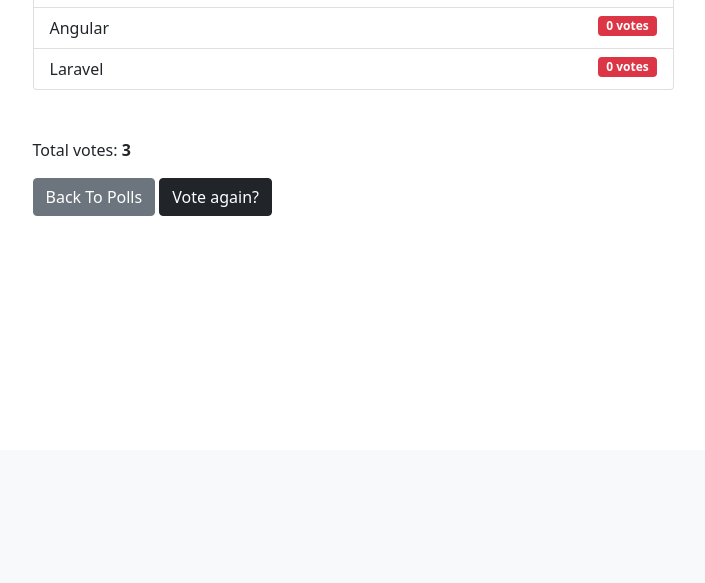
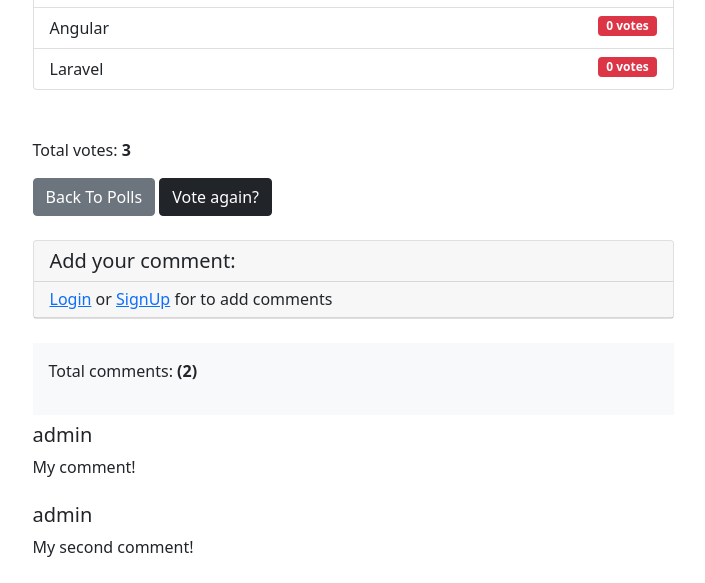
Before and after one commit to Falco13/vote_django_app, a Django app: a page that uses poll_app/templates/poll_app/results.html in a window 1280 px wide. Shown: the part 350-933 px from the top of the page, without its empty margins (287-992 px from the left). Before the commit the page ends 566 px from the top, so only its background shows below. Run offline with Django 4.2, Linux system fonts and the light colour scheme; data comes from the database, SQL or seed files in the repository; both versions use the stored data as it was after the commit.

Commit message:
add beta version comments

```diff
--- /dev/null
+++ b/poll_app/forms.py
@@ -0,0 +1,9 @@
+from django import forms
+from poll_app.models import Comment
+
+
+class CommentForm(forms.ModelForm):
+    class Meta:
+        model = Comment
+        fields = ['comment_text']
+        widgets = {'comment_text': forms.Textarea(attrs={'class': 'form-control', 'rows': 3}), }
--- a/poll_app/models.py
+++ b/poll_app/models.py
@@ -37,3 +37,19 @@
 
     class Meta:
         ordering = ['-created_at']
+
+
+class Comment(models.Model):
+    author = models.ForeignKey(User, on_delete=models.CASCADE, related_name='author')
+    question_relation = models.ForeignKey(Question, on_delete=models.CASCADE, related_name='comments')
+    comment_text = models.TextField()
+    created_at = models.DateTimeField(auto_now_add=True)
+    is_active = models.BooleanField(default=True)
+
+
+def __str__(self):
+    return self.comment_text
+
+
+class Meta:
+    ordering = ['-created_at']
--- a/poll_app/templates/poll_app/results.html
+++ b/poll_app/templates/poll_app/results.html
@@ -17,4 +17,36 @@
 
 <a class="btn btn-secondary" href="{% url 'poll_app:home' %}">Back To Polls</a>
 <a class="btn btn-dark" href="{% url 'poll_app:detail' question.slug %}">Vote again?</a>
+
+<div class="card my-4">
+    <h5 class="card-header">Add your comment:</h5>
+    {% if user.is_authenticated %}
+    <div class="card-body">
+        <form method="post">
+            {% csrf_token %}
+            <div class="form-group">
+                {{ form.comment_text }}
+            </div>
+            <button type="submit" class="btn btn-success">Add comment</button>
+        </form>
+    </div>
+    {% else %}
+    <h6 class="card-header"><a href="{% url 'accounts:login' %}">Login</a> or <a href="{% url 'accounts:signup' %}">SignUp</a>
+        for to add comments</h6>
+    {% endif %}
+</div>
+
+<div class="p-3 mb-2 bg-light text-dark">
+    <p>Total comments: <b>({{ question.comments.all.count }})</b></p>
+</div>
+
+{% for comment in question.comments.all %}
+<div class="media mb-4">
+    <div class="media-body">
+        <h5 class="mt-0">{{ comment.author }}</h5>
+        {{ comment.comment_text }}
+    </div>
+</div>
+{% endfor %}
+
 {% endblock %}
--- a/poll_app/views.py
+++ b/poll_app/views.py
@@ -1,10 +1,11 @@
 from django.contrib import messages
 from django.http import HttpResponseRedirect
 from django.shortcuts import get_object_or_404
-from django.urls import reverse
+from django.urls import reverse, reverse_lazy
 from django.views import generic
-
+from poll_app.forms import CommentForm
 from poll_app.models import Question, Vote
+from django.contrib.messages.views import SuccessMessageMixin
 
 
 class HomeView(generic.ListView):
@@ -18,9 +19,26 @@
     template_name = 'poll_app/detail.html'
 
 
-class ResultsView(generic.DetailView):
+class ResultsView(SuccessMessageMixin, generic.DetailView, generic.edit.FormMixin):
     model = Question
     template_name = 'poll_app/results.html'
+    form_class = CommentForm
+    success_url = reverse_lazy('poll_app:home')
+    success_message = 'Thank you for your comment!'
+
+    def post(self, request, *args, **kwargs):
+        form = self.get_form()
+        if form.is_valid():
+            return self.form_valid(form)
+        else:
+            return self.form_invalid(form)
+
+    def form_valid(self, form):
+        self.object = form.save(commit=False)
+        self.object.question_relation = self.get_object()
+        self.object.author = self.request.user
+        self.object.save()
+        return super().form_valid(form)
 
 
 class AboutView(generic.TemplateView):
```
Also changed, not shown: poll_app/admin.py (+6 -1 lines), db.sqlite3, poll_app/migrations/0002_comment.py (added).
